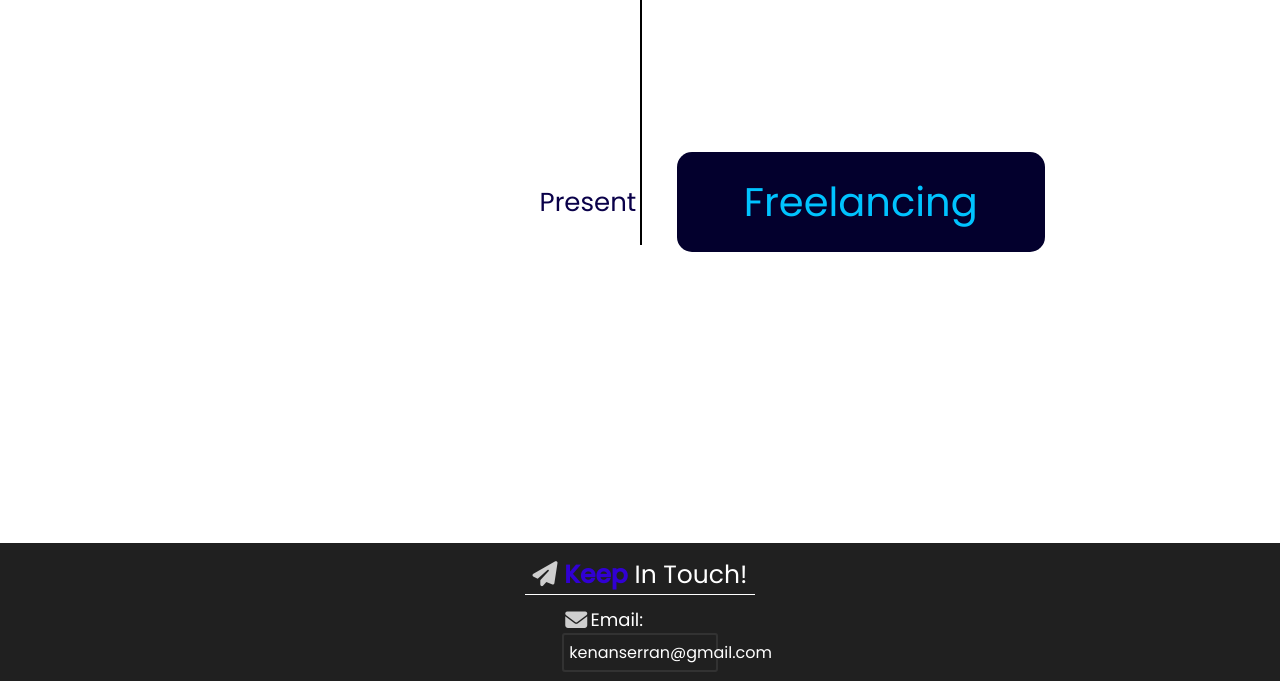
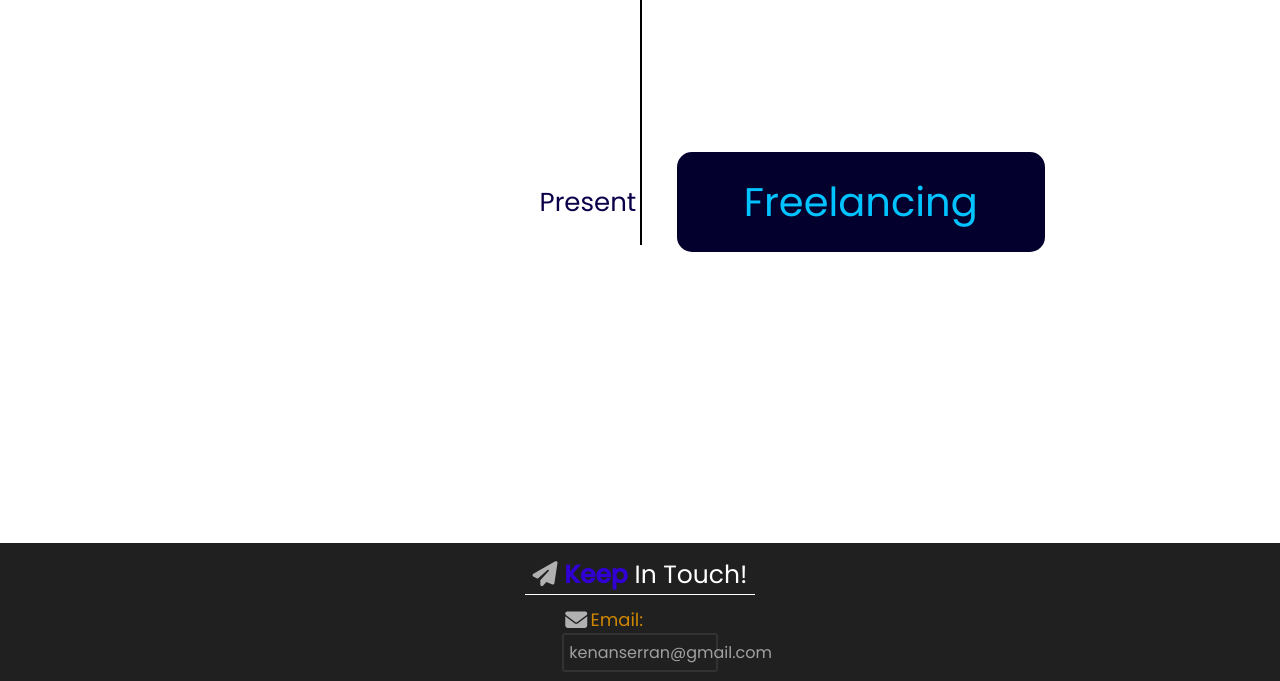
Before and after one commit to kenan459/IamKenan, a plain HTML site: page index.html in a window 1280 px wide. Shown: the part 6577-7258 px from the top of the page. Drawn offline with nearby package versions, Linux system fonts and the light colour scheme.

Commit message:
Add files via upload

```diff
--- a/stylesheet.css
+++ b/stylesheet.css
@@ -1137,7 +1137,7 @@ span {
 }
 
 .contact-icon {
-  color: rgb(206, 206, 206);
+  color: rgb(177, 177, 177);
 }
 
 .contact-header {
@@ -1165,6 +1165,7 @@ span {
   font-size: 18px;
   width: 15%;
   margin: 0px auto;
+  color: rgb(206, 134, 0);
   /* width: 100%; */
 }
 
@@ -1173,6 +1174,7 @@ span {
   text-align: center;
   font-size: 16px;
   border: solid 2px rgba(58, 58, 58, 0.705);
+  color: rgb(160, 160, 160);
   padding: 5px;
   width: 15%;
   border-radius: 3px;
```
